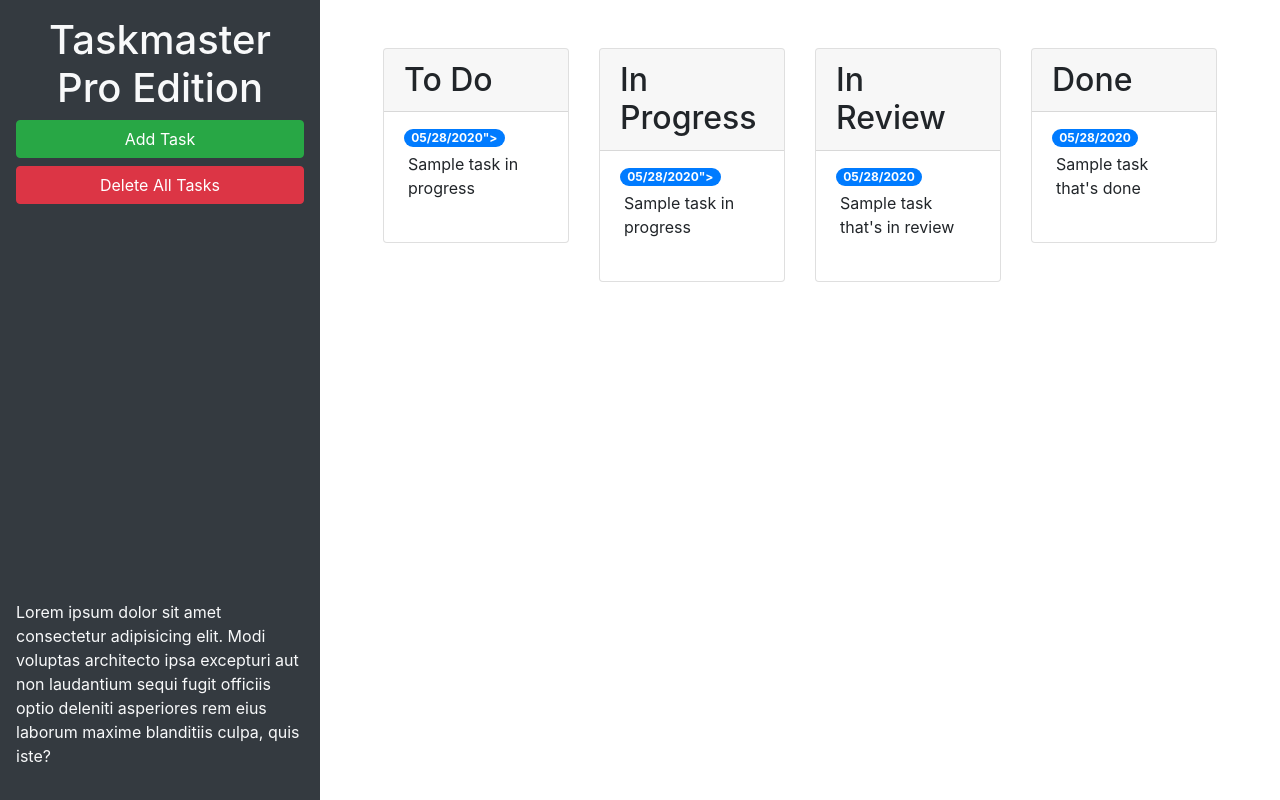
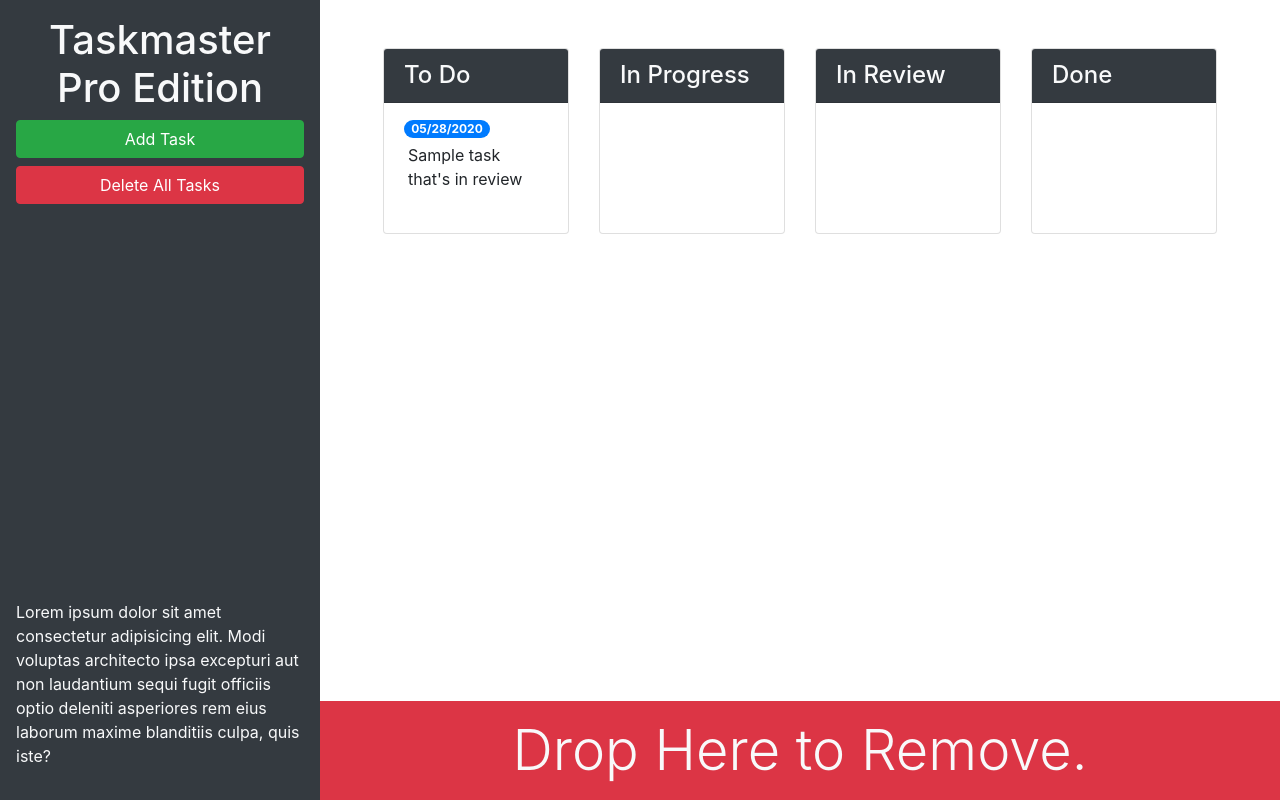
Before and after one commit to KaitlynSkinner/Taskmaster-Pro, a plain HTML site: page index.html in a window 1280 px wide. Drawn offline with nearby package versions, Linux system fonts and the light colour scheme.

Commit message:
added drag and drop

```diff
--- a/assets/js/script.js
+++ b/assets/js/script.js
@@ -46,6 +46,77 @@ var saveTasks = function() {
 };
 
 // New code I have added begins
+// Drag and sort tasks(list-group elements) function
+$(".card .list-group").sortable({
+  // Enable dragging accross lists
+  connectWith: $(".card .list-group"),
+  scroll: false,
+  tolerance: "pointer",
+  helper: "clone",
+  activate: function(event, ui) {
+    console.log("activate", ui);
+  },
+  deactivate: function(event, ui) {
+    console.log("deactivate", ui);
+  },
+  over: function(event) {
+    console.log("over", event);
+  },
+  out: function(event) {
+    console.log("out", event);
+  },
+  update: function(event) {
+    // array to store the task data in
+    var tempArr = [];
+
+    // loop over current set of children in sortable list
+    $(this).children().each(function() {
+      // Save values in temp array
+      // add task data to the temp array as an object
+      tempArr.push({
+        text: $(this)
+          .find("p")
+          .text()
+          .trim(),
+
+        date: $(this)
+          .find("span")
+          .text()
+          .trim()
+        });
+    });
+    //console.log(tempArr);
+
+    // trim down list's ID to match object property
+    var arrName = $(this)
+      .attr("id")
+      .replace("list-", "");
+
+    // update array on tasks object and save
+    tasks[arrName] = tempArr;
+    saveTasks();
+  },
+  stop: function(event) {
+    $(this).removeClass("dropover");
+  }
+});
+
+// Trash icon can be dragged/dropped onto
+$("#trash").droppable({
+  accept: ".card .list-group-item",
+  tolerance: "touch",
+  drop: function(event, ui) {
+    // Remove dragged element from the dom
+    ui.draggable.remove();
+  },
+  over: function(event, ui) {
+    console.log("over", ui);
+  },
+  out: function(event, ui) {
+    console.log("out", ui);
+  }
+});
+
 $(".list-group").on("click", "p", function() {
   //console.log(this);
 
--- a/index.html
+++ b/index.html
@@ -1,38 +1,50 @@
 <!DOCTYPE html>
 <html lang="en">
 
+<!-- Head Section -->
 <head>
   <meta charset="UTF-8">
   <meta name="viewport" content="width=device-width, initial-scale=1.0">
   <meta http-equiv="X-UA-Compatible" content="ie=edge">
+  <!-- CSS Stylesheets -->
+  <!-- Bootstap CSS -->
   <link rel="stylesheet" href="https://cdnjs.cloudflare.com/ajax/libs/twitter-bootstrap/4.3.1/css/bootstrap.min.css">
+  <!-- JQUERY UI CSS -->
+  <link rel="stylesheet" href="https://cdnjs.cloudflare.com/ajax/libs/jqueryui/1.12.1/themes/base/jquery-ui.min.css" />
+  <!-- My CSS -->
   <link rel="stylesheet" href="./assets/css/style.css" />
   <title>Taskmaster Pro</title>
 </head>
 
+<!-- Body Section-->
 <body>
 
   <div class="row min-vh-100 no-gutters">
-    <header class="col-12 col-lg-3 bg-dark text-light d-flex flex-column p-4 p-lg-3">
+
+    <!-- Header Section Begins -->
+    <header class="col-12 col-lg-3 bg-dark text-light sticky-top d-flex flex-column p-4 p-lg-3">
       <h1 class="text-center">Taskmaster Pro Edition</h1>
       <button id="create-task" class="btn btn-block btn-success" data-toggle="modal" data-target="#task-form-modal">Add
         Task</button>
       <button id="remove-tasks" class="btn btn-block btn-danger">Delete All Tasks</button>
-      <p class="mt-auto">Lorem ipsum dolor sit amet consectetur adipisicing elit. Modi voluptas architecto ipsa
+      <p class="mt-auto d-none d-lg-block">Lorem ipsum dolor sit amet consectetur adipisicing elit. Modi voluptas architecto ipsa
         excepturi aut non
         laudantium sequi fugit officiis optio deleniti asperiores rem eius laborum maxime blanditiis culpa, quis iste?
       </p>
     </header>
-    <main class="col-12 col-lg-9">
+
+    <!-- Main Section Begins -->
+    <main class="col-12 col-lg-9 d-flex flex-column">
       <div class="m-5 row justify-content-around">
         <!-- todo start -->
         <div class="col-12 col-md-6 col-xl-3 mb-3">
           <div class="card">
-            <h2 class="card-header">To Do</h2>
-            <ul id="list-toDo" class="list-group list-group-flush">
+            <h4 class="card-header bg-dark text-light">To Do</h4>
+            <ul id="list-toDo" class="list-group list-group-flush ui-sortable">
               <li class="list-group-item">
-                <span class="badge badge-primary badge-pill">05/28/2020"></span>
-                <p class="m-1">Sample task in progress</p>
+                <span class="badge badge-primary badge-pill">05/28/2020</span>
+                <p class="m-1">Sample task that's in review</p>
+              </li>
             </ul>
           </div>
         </div>
@@ -40,42 +52,34 @@
           <!-- in progress start -->
         <div class="col-12 col-md-6 col-xl-3 mb-3">
           <div class="card">
-            <h2 class="card-header">In Progress</h2>
-            <ul id'"list-inProgress" class="list-group list-group-flush">
-              <li class="list-group-item">
-                <span class="badge badge-primary badge-pill">05/28/2020"></span>
-                <p class="m-1">Sample task in progress</p>
-              </li>
-            </ul>
+            <h4 class="card-header bg-dark text-light">In Progress</h4>
+            <ul id="list-inProgress" class="list-group list-group-flush ui-sortable"></ul>
           </div>
         </div>
         <!-- in progress end -->
         <!-- in review start -->
         <div class="col-12 col-md-6 col-xl-3 mb-3">
           <div class="card">
-            <h2 class="card-header">In Review</h2>
-            <ul id="list-inReview" class="list-group list-group-flush">
-              <li class="list-group-item">
-                <span class="badge badge-primary badge-pill">05/28/2020</span>
-                <p class="m-1">Sample task that's in review</p>
-                </li>
-            </ul>
+            <h4 class="card-header bg-dark text-light">In Review</h4>
+            <ul id="list-inReview" class="list-group list-group-flush ui-sortable"></ul>
           </div>
         </div>
         <!-- in review end -->
         <!-- done start -->
         <div class="col-12 col-md-6 col-xl-3 mb-3">
           <div class="card">
-            <h2 class="card-header">Done</h2>
-              <ul id="list-done" class="list-group list-group-flush">
-                <li class="list-group-item">
-                  <span class="badge badge-primary badge-pill">05/28/2020</span>
-                  <p class="m-1">Sample task that's done</p>
-                </li>
-              </ul>
+            <h4 class="card-header bg-dark text-light">Done</h4>
+              <ul id="list-done" class="list-group list-group-flush ui-sortable"></ul>
+            </div>
           </div>
+          <!-- done end-->
+      </div>
+
+      <!-- Drag and Drop Trash Section Begins -->
+      <div class="mt-auto" id="trash">
+        <div class="w-100 bg-danger p-3 text-center text-light display-4">
+          Drop Here to Remove.
         </div>
-          <!-- done end-->
       </div>
     </main>
   </div>
@@ -111,9 +115,18 @@
     </div>
   </div>
 
+  <!-- JQUERY Scripts -->
+  <!-- JQUERY -->
   <script src="https://cdnjs.cloudflare.com/ajax/libs/jquery/3.4.1/jquery.min.js"></script>
+  <!-- JQUERY UI -->
+  <script src="https://cdnjs.cloudflare.com/ajax/libs/jqueryui/1.12.1/jquery-ui.min.js"></script>
+  <!--JQUERY Touch Punch -->
+  <script src="https://cdn.jsdelivr.net/npm/jquery-ui-touch-punch@0.2.3/jquery.ui.touch-punch.min.js"></script>
+  <!-- Popper JS -->
   <script src="https://cdnjs.cloudflare.com/ajax/libs/popper.js/1.15.0/umd/popper.min.js"></script>
+  <!-- Bootstrap JS -->
   <script src="https://cdnjs.cloudflare.com/ajax/libs/twitter-bootstrap/4.3.1/js/bootstrap.min.js"></script>
+  <!-- My JS -->
   <script src="./assets/js/script.js"></script>
 </body>
 
```
